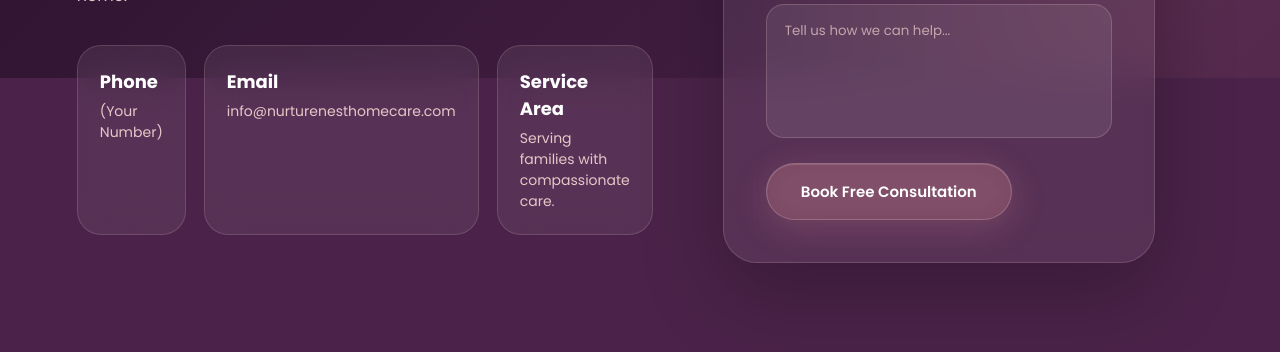
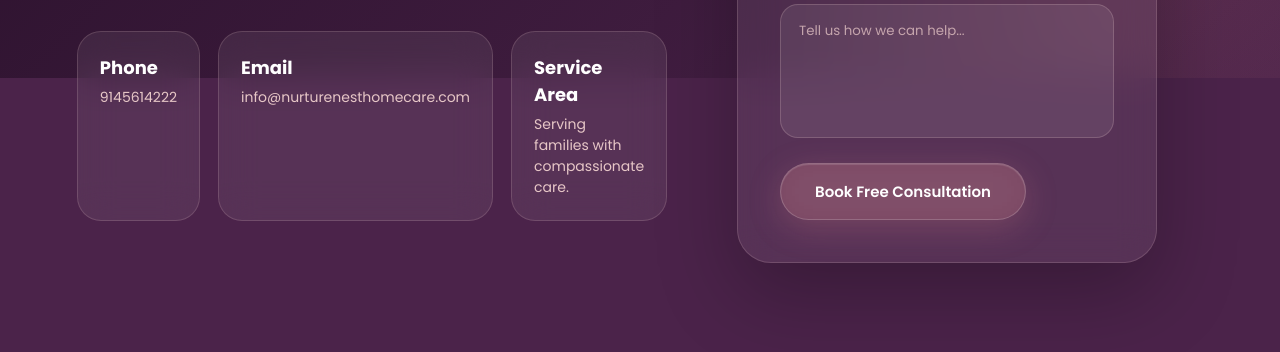
Before and after one commit to faodiallo001/NutureNestHomecare-, a website: page contact.html in a window 1280 px wide. Shown: the part 722-1074 px from the top of the page. Drawn offline with nearby package versions, Linux system fonts and the light colour scheme.

Commit message:
Update contact.html

```diff
--- a/contact.html
+++ b/contact.html
@@ -65,7 +65,7 @@
 
           <div class="contact-box">
             <h3>Phone</h3>
-            <p>(Your Number)</p>
+            <p>9145614222</p>
           </div>
 
           <div class="contact-box">
```
